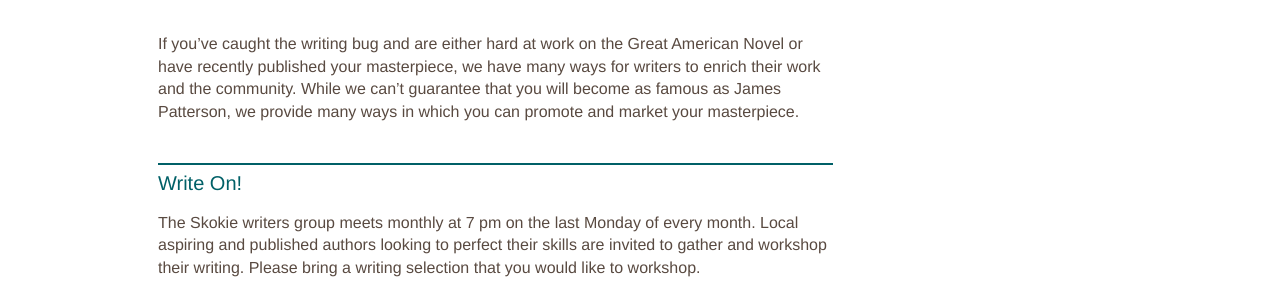
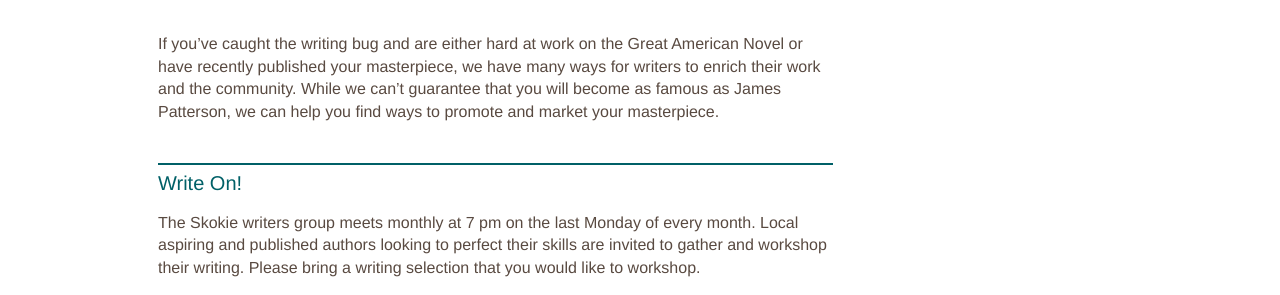
Before and after one commit to skokielibrary/spl-content, a Jekyll site: the page built from _content/lynnanne/books-movies-more--local-authors.markdown, in a window 1280 px wide. Shown: the part 153-448 px from the top of the page. Built offline with Jekyll 4.4.1, drawn with Linux system fonts in a browser that asks for light colours.

Commit message:
Updated books-movies-more--local-authors.markdown

```diff
--- a/_content/lynnanne/books-movies-more--local-authors.markdown
+++ b/_content/lynnanne/books-movies-more--local-authors.markdown
@@ -4,7 +4,7 @@ title: Local authors
 published: true
 ---
 
-If you've caught the writing bug and are either hard at work on the Great American Novel or have recently published your masterpiece, we have many ways for writers to enrich their work and the community. While we can't guarantee that you will become as famous as James Patterson, we provide many ways in which you can promote and market your masterpiece.
+If you've caught the writing bug and are either hard at work on the Great American Novel or have recently published your masterpiece, we have many ways for writers to enrich their work and the community. While we can't guarantee that you will become as famous as James Patterson, we can help you find ways to promote and market your masterpiece.
 
 ## Write On!
 The Skokie writers group meets monthly at 7 pm on the last Monday of every month. Local aspiring and published authors looking to perfect their skills are invited to gather and workshop their writing. Please bring a writing selection that you would like to workshop.
```
